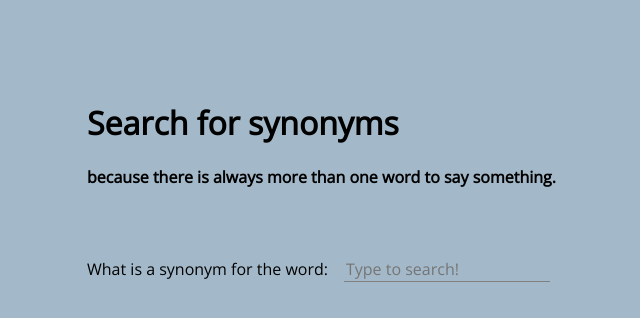
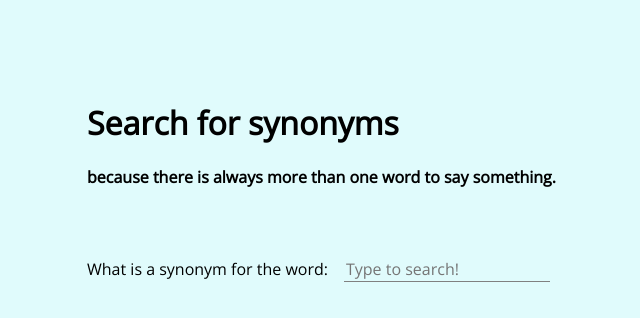
Before and after one commit to blondieboi/synonym, a React (Create React App) app in the folder ui/: page / in a window 1280 px wide. Shown: the top 318 px of the page, without its empty margins (153-793 px from the left). Built offline with nearby package versions, Linux system fonts and the light colour scheme.

Commit message:
changed color palette

```diff
--- a/ui/src/Styles/Atoms/button.scss
+++ b/ui/src/Styles/Atoms/button.scss
@@ -3,6 +3,7 @@
 button {
 	background-color: $color-button;
 	border: none;
+	color: white;
 	&:hover {
 		cursor: pointer;
 		background-color: $color-button-hover;
--- a/ui/src/Styles/_variables.scss
+++ b/ui/src/Styles/_variables.scss
@@ -1,6 +1,6 @@
-$color-background: rgba(163, 185, 201, 1);
-$color-button: rgba(160, 156, 176, 1);
-$color-button-hover: #757281;
-$color-button-disabled: lightgrey;
-$color-link: red;
-$color-link-hover: black;
+$color-background: #E0FBFC;
+$color-button: #3D5A80;
+$color-button-hover: #293241;
+$color-button-disabled: #98C1D9;
+$color-link: #EE6C4D;
+$color-link-hover: #6D3223;
```
